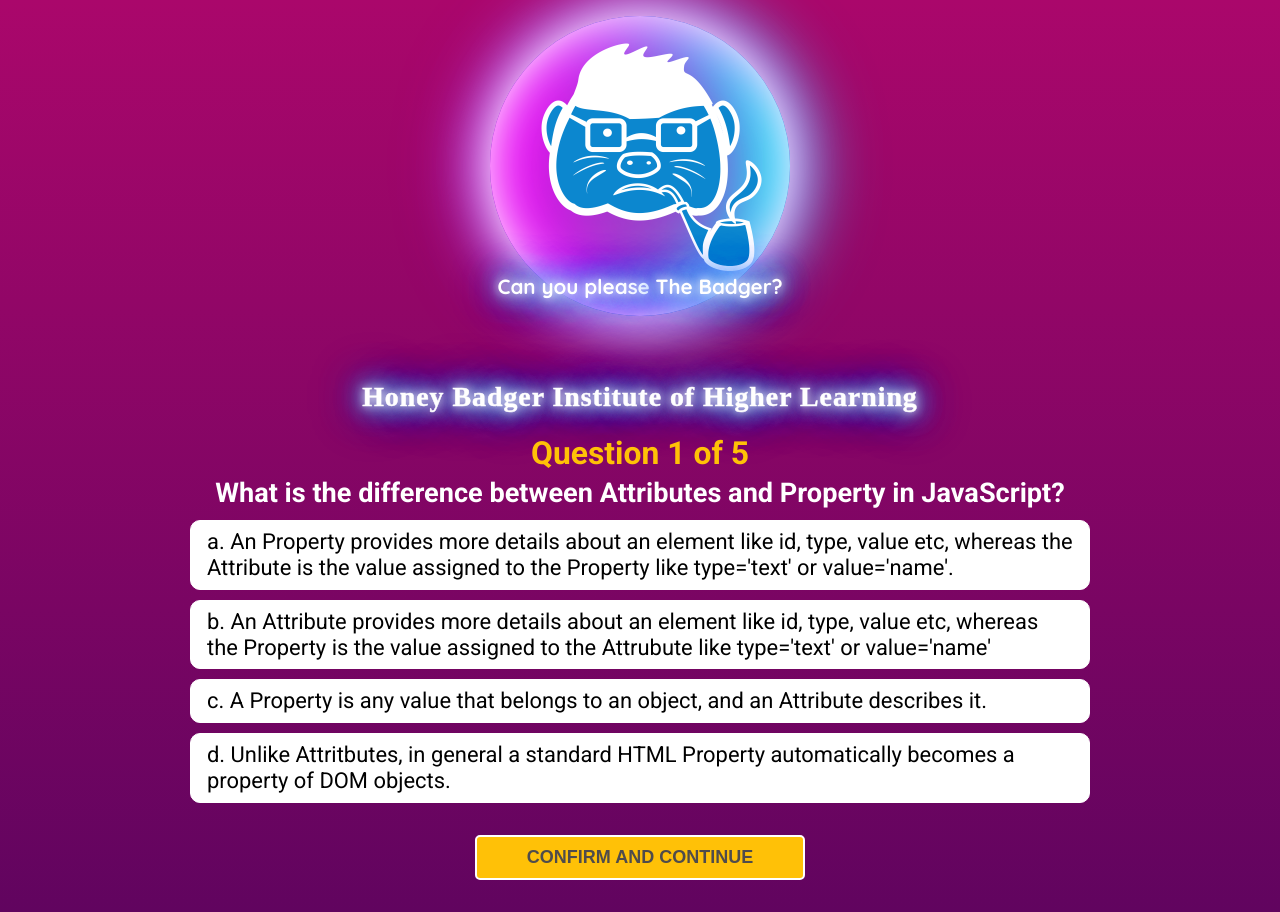
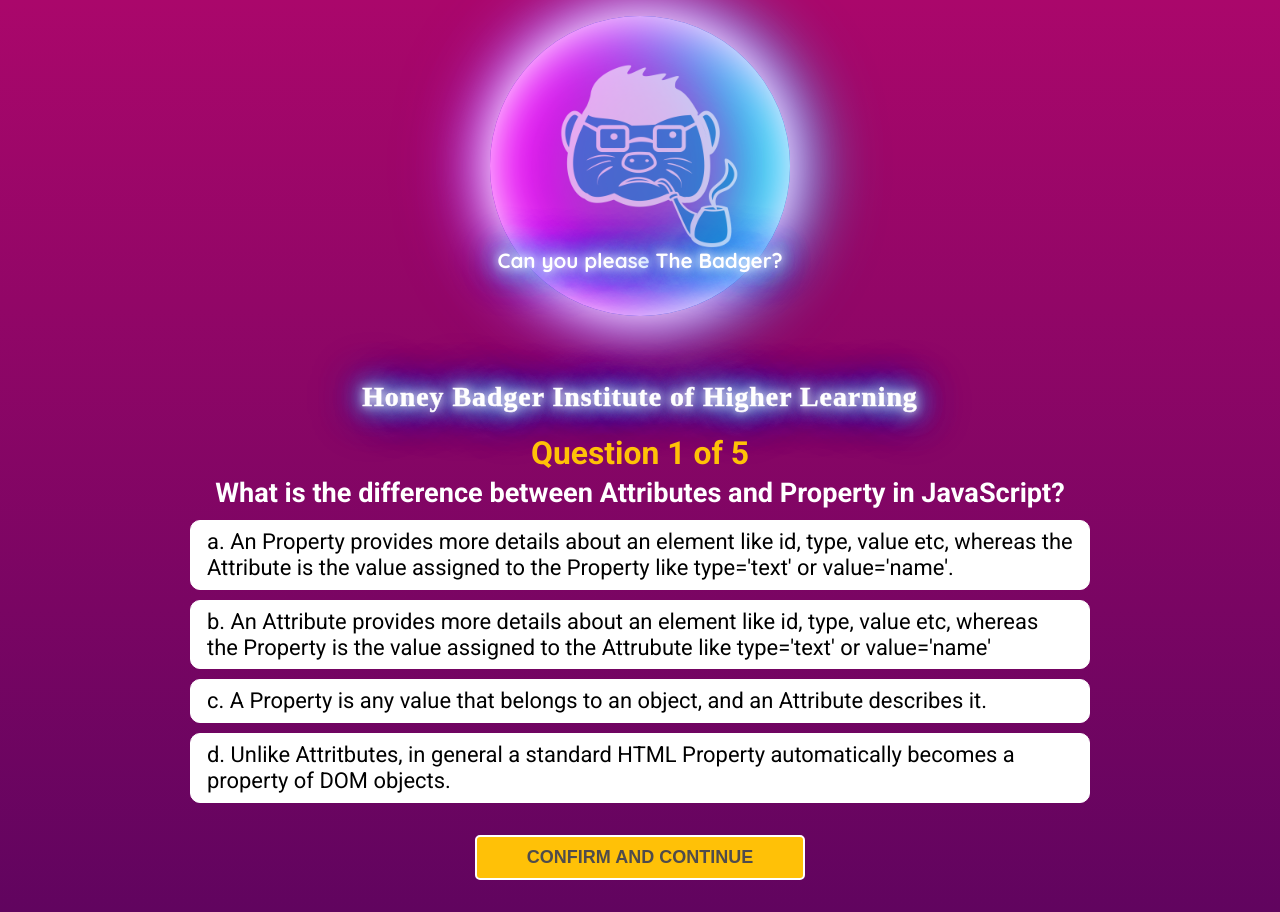
Before and after one commit to gmcln-rct/quiz-honey, a React (Create React App) app: page / in a window 1280 px wide. Built offline with nearby package versions, Linux system fonts and the light colour scheme; a web font is replaced by a local one.

Commit message:
Update css

```diff
--- a/src/App.scss
+++ b/src/App.scss
@@ -47,15 +47,17 @@ body {
 
 }
 
-.logo {
-    max-width: 250px;
+.logo  {
+    max-width: 200px;
     height: auto;
-    margin: 2vmin 0 0 0;
+    margin: 5vmin 0 0 0;
 
     z-index: 50;
     // animation: blur 2s ease-in;
     // -webkit-animation: blur 2s ease-in;
     // -moz-animation: blur 2s ease-in;
+
+
 
 }
 
@@ -87,6 +89,10 @@ body {
         text-decoration: none;
 
         animation: glow 1s ease-in-out infinite alternate;
+    }
+
+    img {
+        opacity: 0.6;
     }
 }
 
```
Lines whose indentation alone changed are shown as unchanged.
